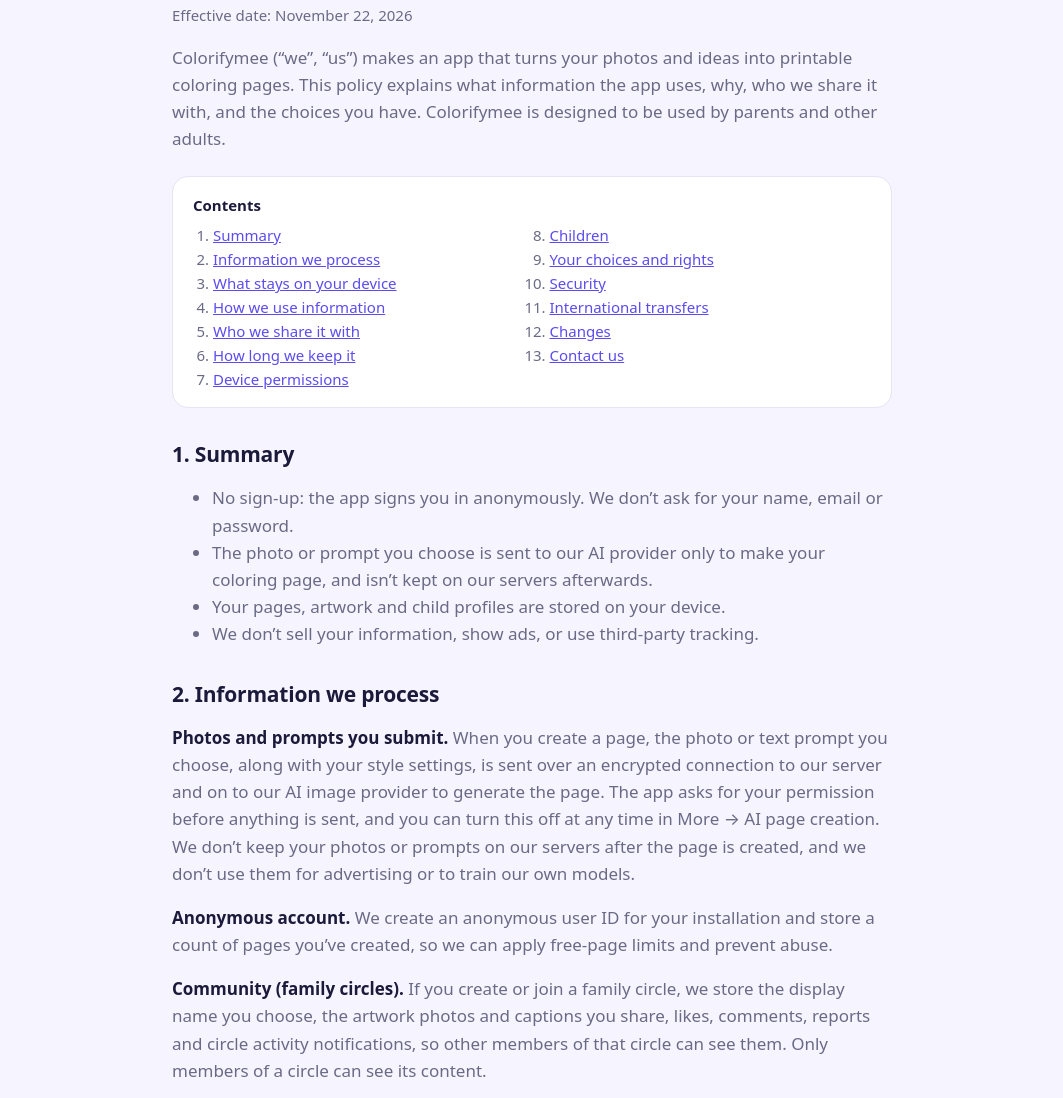
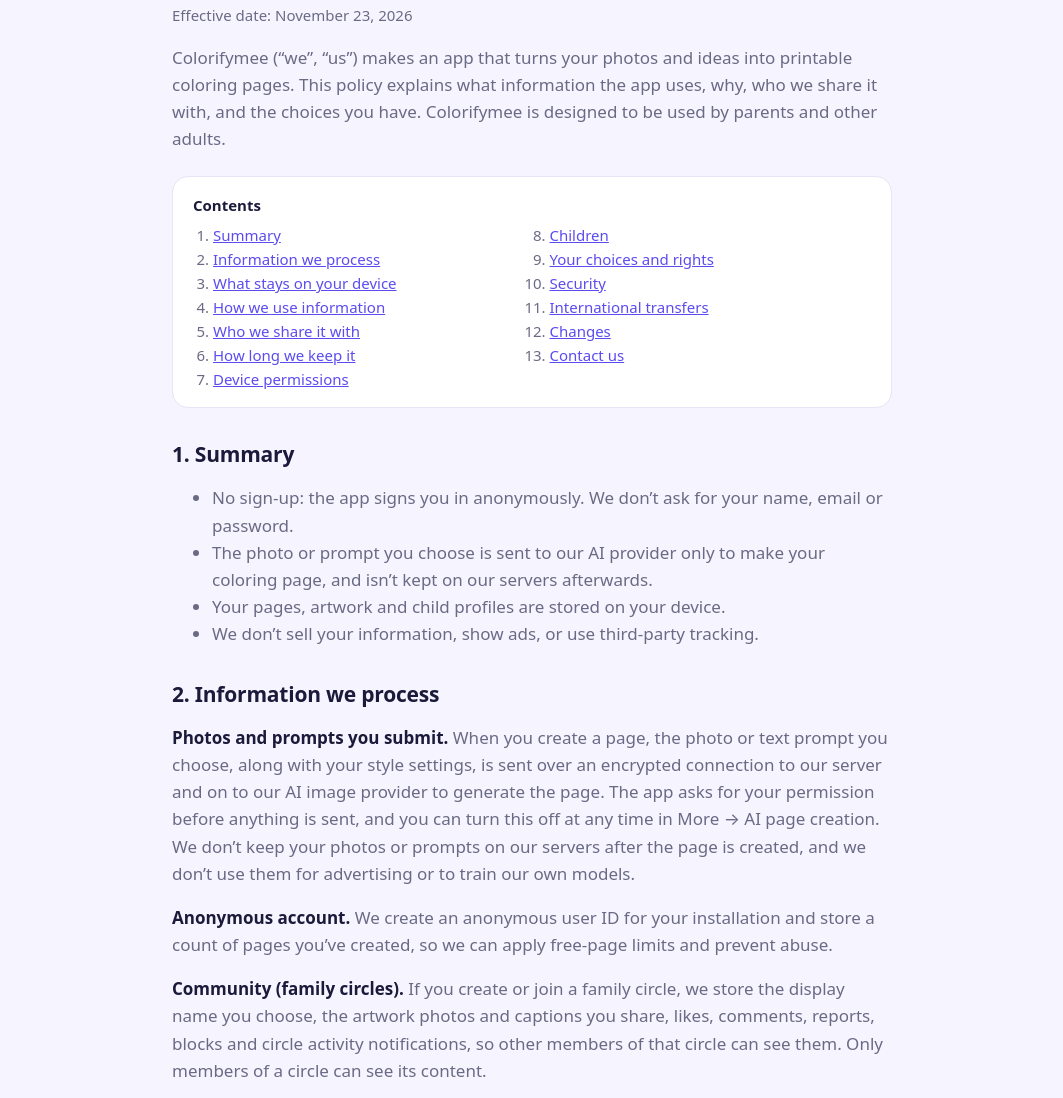
Before and after one commit to Giviay/colorifymee-site, a plain HTML site: page privacy.html in a window 1280 px wide. Shown: the part 184-1282 px from the top of the page, without its empty margins (108-1171 px from the left). Drawn offline with Linux system fonts and the light colour scheme.

Commit message:
Sync in-app Privacy Policy and Terms with the website
The app's legal screens now show the full policy and terms from the
website (same sections and wording), with a "View on the web" link.
Website dates and wording updated to match.

Co-Authored-By: Claude Opus 5.5 <noreply@anthropic.com>

```diff
--- a/privacy.html
+++ b/privacy.html
@@ -21,7 +21,7 @@
 </div></header>
 <main class="wrap doc">
   <h1>Privacy Policy</h1>
-  <p class="updated">Effective date: November 22, 2026</p>
+  <p class="updated">Effective date: November 23, 2026</p>
   <p>Colorifymee (“we”, “us”) makes an app that turns your photos and ideas into printable coloring pages. This policy explains what information the app uses, why, who we share it with, and the choices you have. Colorifymee is designed to be used by parents and other adults.</p>
 
   <nav class="toc" aria-label="Contents"><strong>Contents</strong><ol>
@@ -45,7 +45,7 @@
   <h2 id="collect">2. Information we process</h2>
   <p><strong>Photos and prompts you submit.</strong> When you create a page, the photo or text prompt you choose, along with your style settings, is sent over an encrypted connection to our server and on to our AI image provider to generate the page. The app asks for your permission before anything is sent, and you can turn this off at any time in More → AI page creation. We don’t keep your photos or prompts on our servers after the page is created, and we don’t use them for advertising or to train our own models.</p>
   <p><strong>Anonymous account.</strong> We create an anonymous user ID for your installation and store a count of pages you’ve created, so we can apply free-page limits and prevent abuse.</p>
-  <p><strong>Community (family circles).</strong> If you create or join a family circle, we store the display name you choose, the artwork photos and captions you share, likes, comments, reports and circle activity notifications, so other members of that circle can see them. Only members of a circle can see its content.</p>
+  <p><strong>Community (family circles).</strong> If you create or join a family circle, we store the display name you choose, the artwork photos and captions you share, likes, comments, reports, blocks and circle activity notifications, so other members of that circle can see them. Only members of a circle can see its content.</p>
   <p><strong>Purchases.</strong> If paid features are offered, payments are handled by the Apple App Store or Google Play. We don’t receive your card details; we may receive confirmation of what you’ve purchased so we can unlock it.</p>
   <p><strong>Support messages.</strong> If you email us, we receive your email address and whatever you include in your message.</p>
 
```
Also changed, not shown: terms.html (+1 -1 lines).
